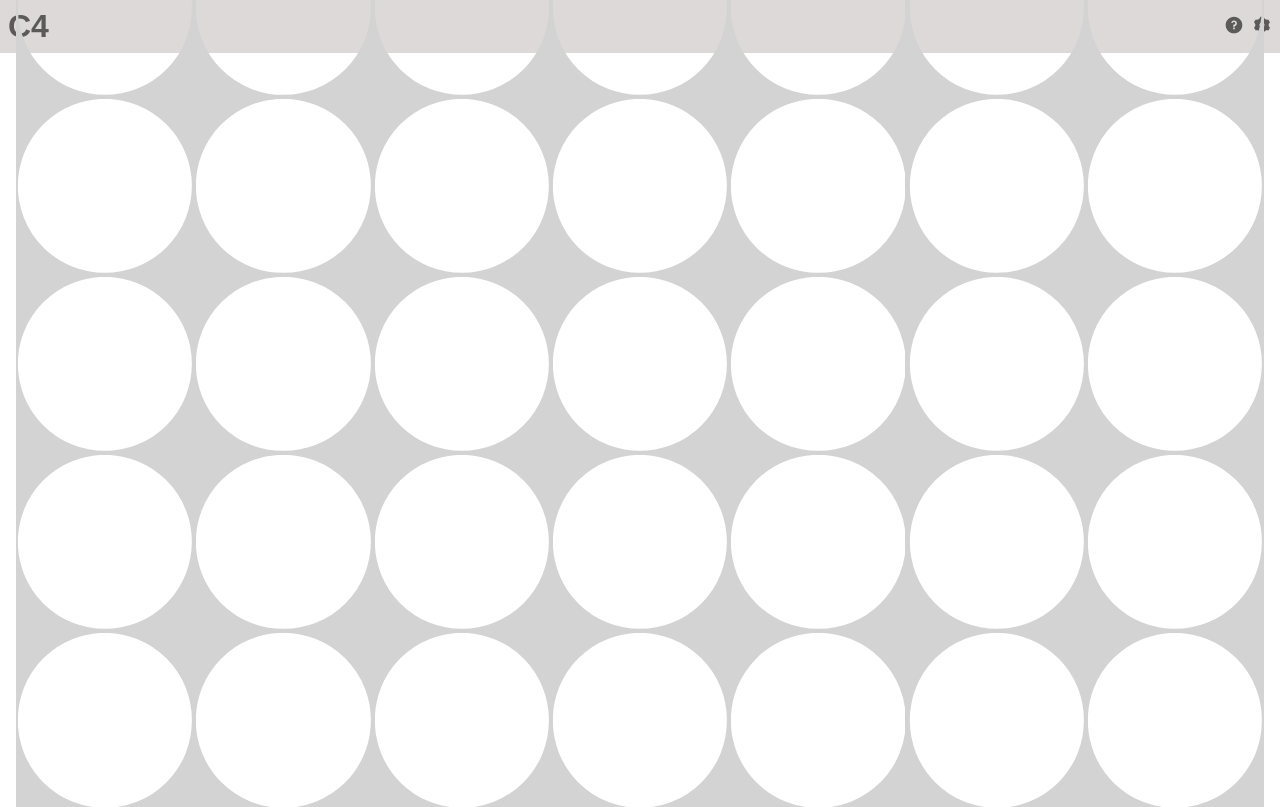
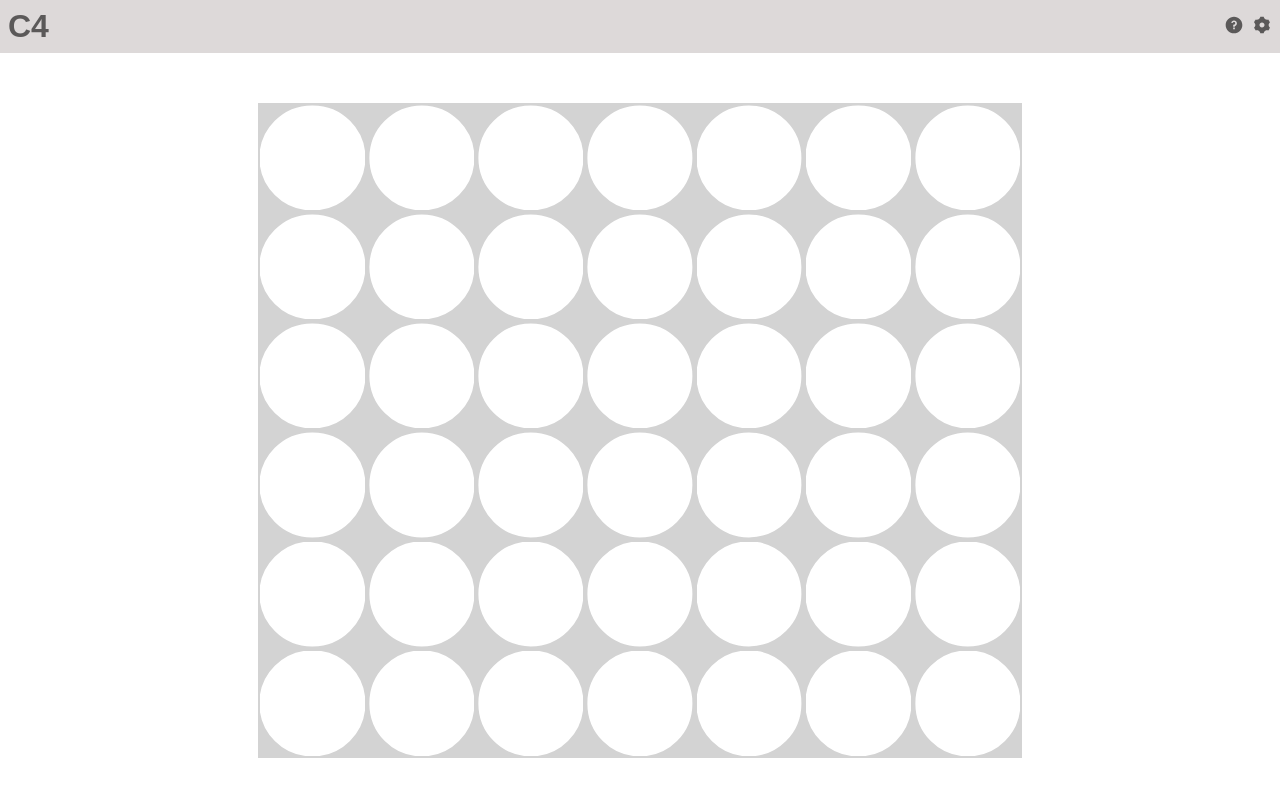
Before and after one commit to Kailashnath-NC/connect4, a React (Vite) app: page / in a window 1280 px wide. Shown: the top 807 px of the page. Built offline with nearby package versions, Linux system fonts and the light colour scheme.

Commit message:
add basic responsive support; 1 media query :P

```diff
--- a/src/components/board/index.tsx
+++ b/src/components/board/index.tsx
@@ -69,7 +69,7 @@ export default function Board({
       });
       // console.log(c4Array);
     });
-  }, [board, currentMove, turn]);
+  }, [board, currentMove, turn, updateWinner]);
 
   function columnFilled(cIndex: number): boolean {
     return board[0][cIndex] === 0 ? false : true;
--- a/src/index.css
+++ b/src/index.css
@@ -32,6 +32,7 @@ body {
     justify-content: space-between;
     background-color: #ddd9d9;
     padding: 0.5rem;
+    margin-bottom: 0.5rem;
 }
 
 .logo {
@@ -61,7 +62,6 @@ body {
 
 .playscreen {
     width: 100%;
-    height: 100%;
     position: relative;
     flex: 1;
     display: flex;
@@ -161,3 +161,18 @@ body {
     z-index: -1;
     border-radius: 50%;
 } */
+
+/* @media screen and (min-width:600px) and (max-height:600px) {
+    .board-wrapper {
+        width: unset;
+        height: calc(100% - 2rem);
+
+    }
+} */
+
+@media screen and (min-width: 960px) {
+    .board-wrapper {
+        width: unset;
+        height: calc(80% + 4rem);
+    }
+}
```
